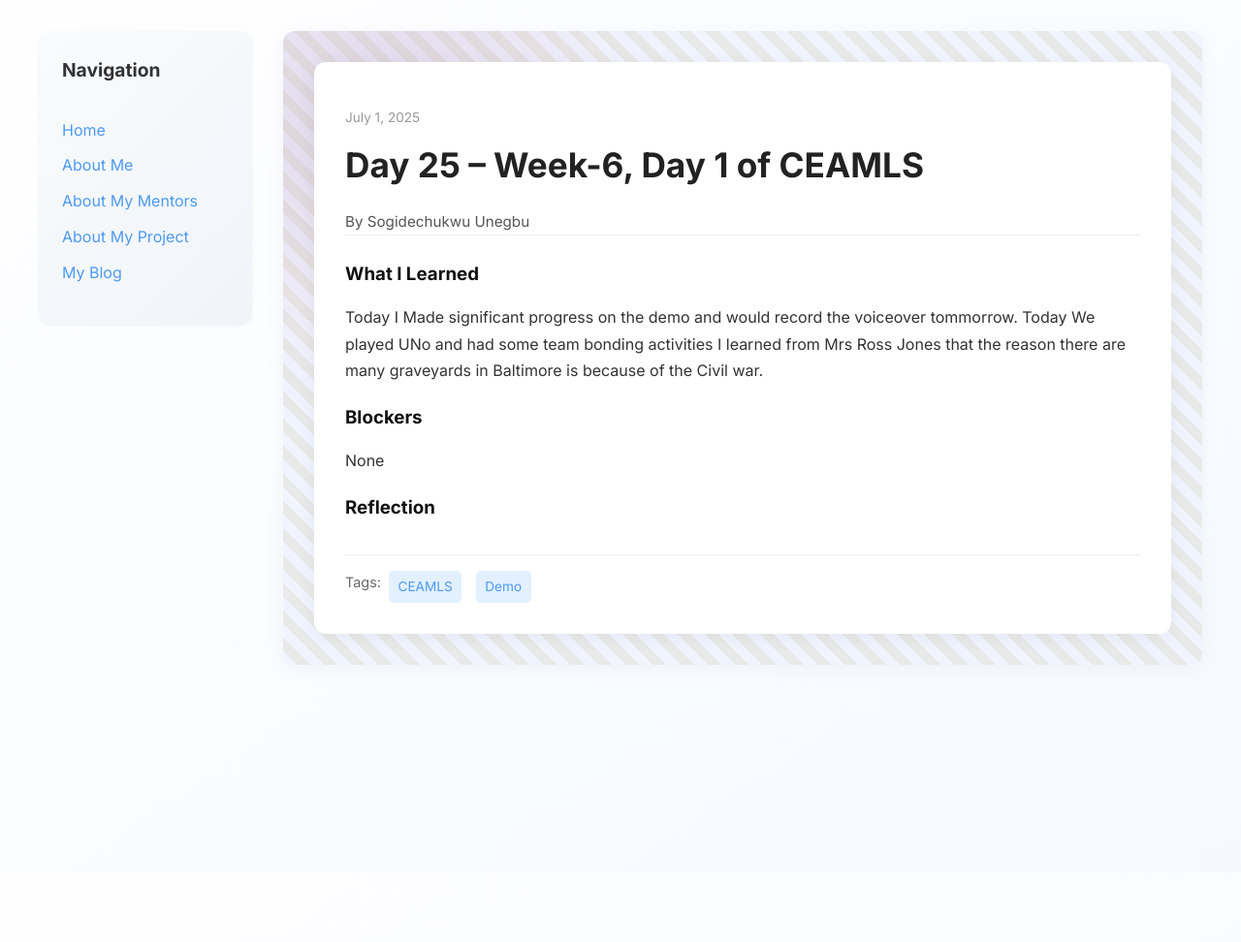
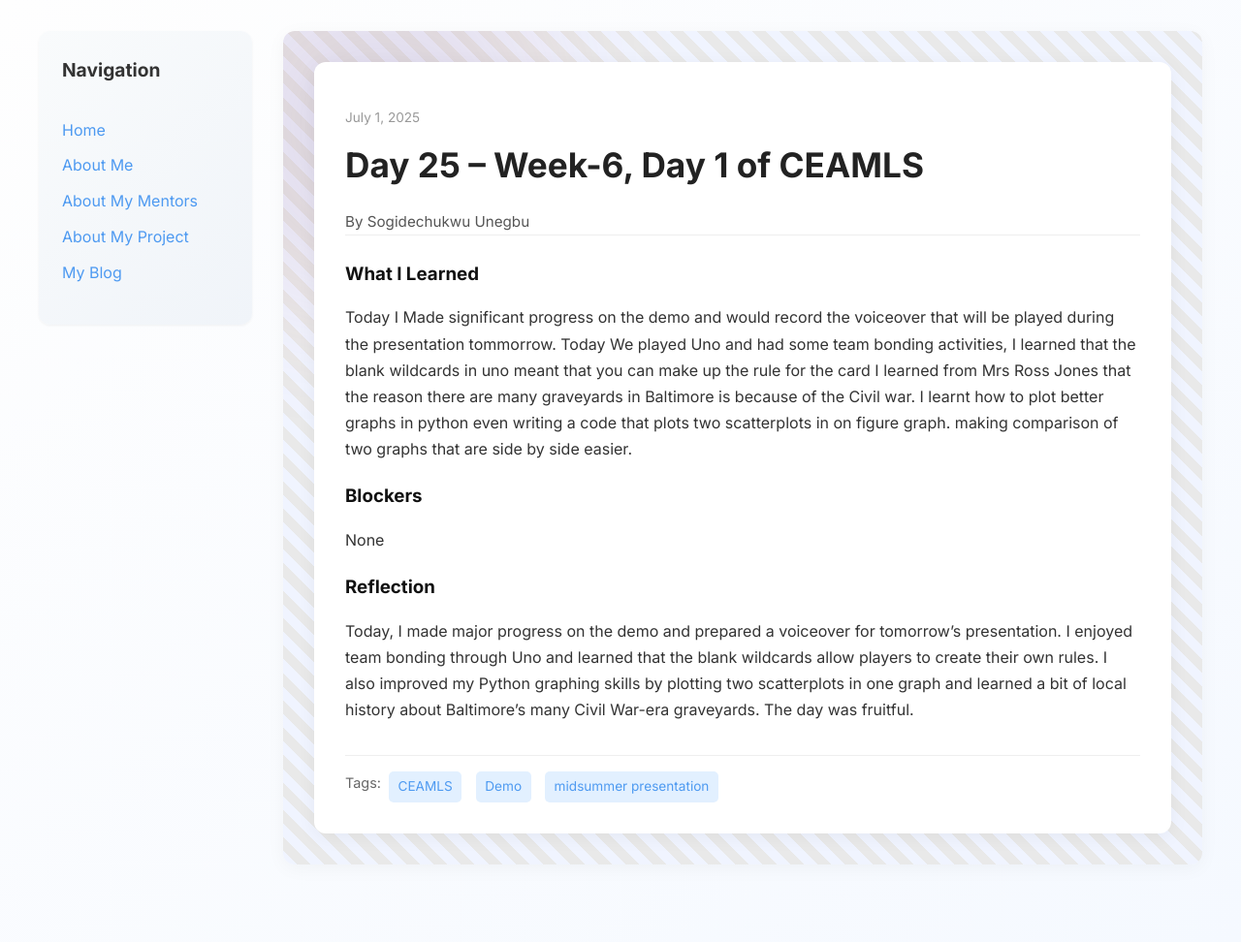
Before and after one commit to UnegbuSogidechukwu/UnegbuSogidechukwu.github.io, a Jekyll site: the page built from _posts/2025-07-1-day-26.md, in a window 1280 px wide. Shown: the whole page at 97% size. Built offline with Jekyll 4.4.1, drawn with Linux system fonts in a browser that asks for light colours; before the commit the page ends 900 px from its top, so only the background shows below that.

Commit message:
Update 2025-07-1-day-26.md

```diff
--- a/_posts/2025-07-1-day-26.md
+++ b/_posts/2025-07-1-day-26.md
@@ -4,19 +4,19 @@ title: "Day 25 – Week-6, Day 1 of CEAMLS "
 date: 2025-07-1
 author: Sogidechukwu Unegbu
 permalink: /day26.html
-tags: ["CEAMLS", "Demo"]
+tags: ["CEAMLS", "Demo", "midsummer presentation"]
 
 what_i_learned: |
-  Today I Made significant progress on the demo and would record the voiceover tommorrow.
-  Today We played UNo and had some team bonding activities
+  Today I Made significant progress on the demo and would record the voiceover that will be played during the presentation tommorrow.
+  Today We played Uno and had some team bonding activities, I learned that the blank wildcards in uno meant that you can make up the rule for the card
   I learned from Mrs Ross Jones that the reason there are many graveyards in Baltimore is because of the Civil war.
-
+  I learnt how to plot better graphs in python even writing a code that plots two scatterplots in on figure graph. making comparison of two graphs that are side by side easier.
 
 blockers: |
   None
 
 reflection: |
-
+  Today, I made major progress on the demo and prepared a voiceover for tomorrow’s presentation. I enjoyed team bonding through Uno and learned that the blank wildcards allow players to create their own rules. I also improved my Python graphing skills by plotting two scatterplots in one graph and learned a bit of local history about Baltimore’s many Civil War-era graveyards. The day was fruitful.
 
 
 
```
